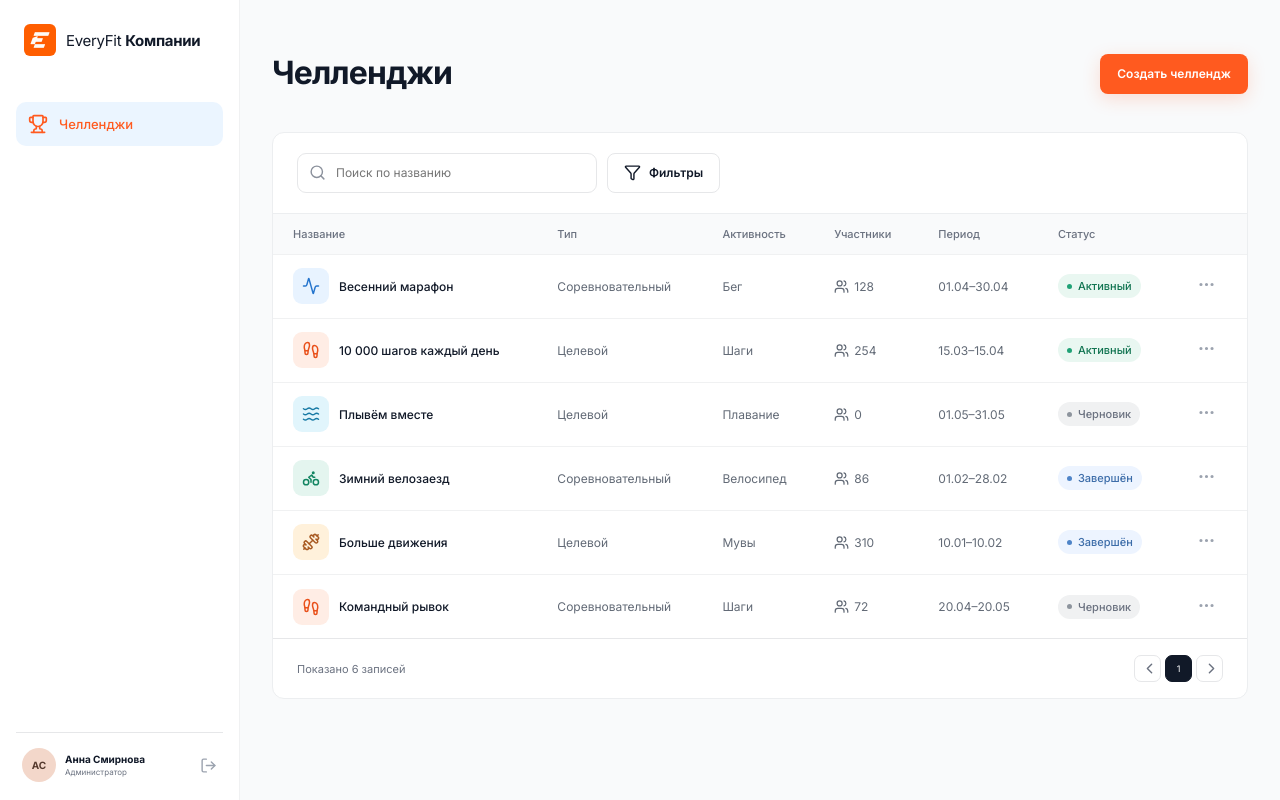
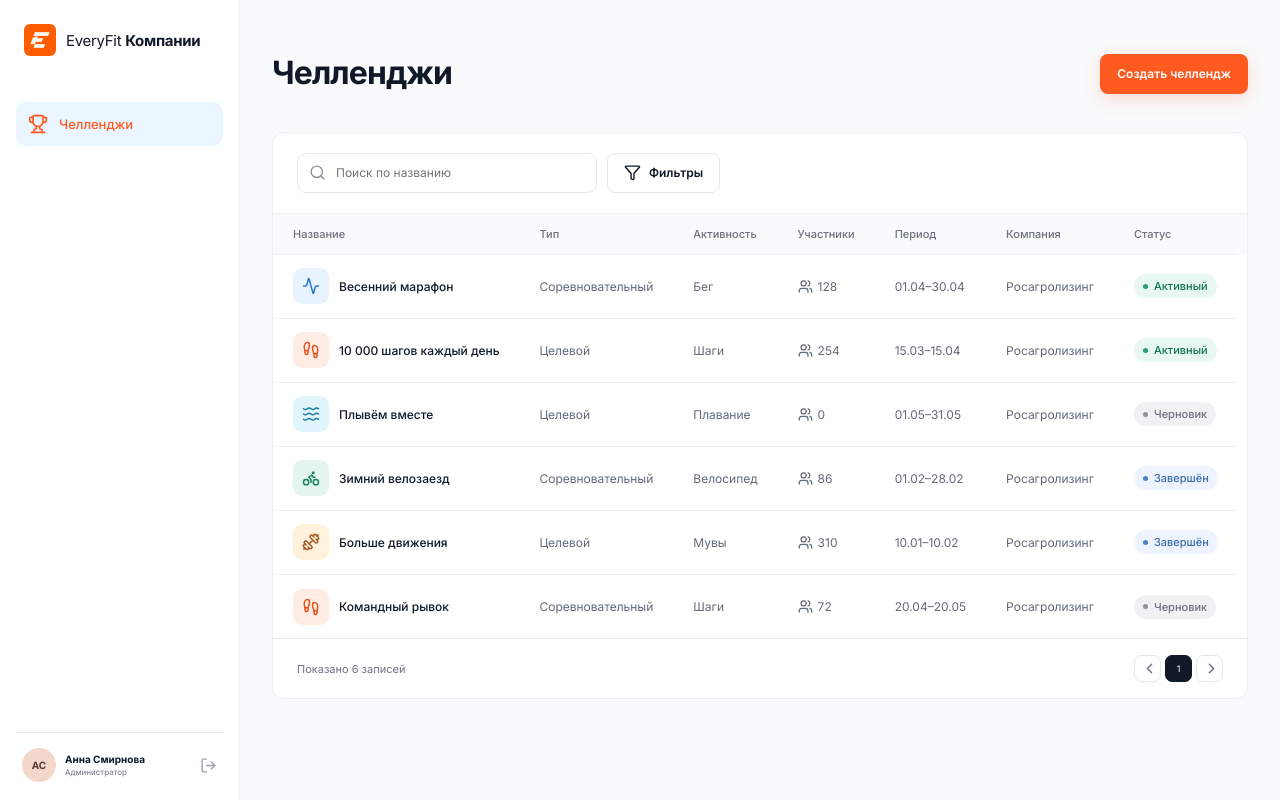
Before and after one commit to MacDuks/challenge-configuration, a React (Vite) app: page / in a window 1280 px wide. Built offline with nearby package versions, Linux system fonts and the light colour scheme.

Commit message:
Добавил компанию в таблицу челленджей

```diff
--- a/src/App.tsx
+++ b/src/App.tsx
@@ -175,7 +175,7 @@ function ChallengeList({ challenges, onCreate, notice }: { challenges: Challenge
         </div>
         <div className="table-scroll">
           <table>
-            <thead><tr><th>Название</th><th>Тип</th><th>Активность</th><th>Участники</th><th>Период</th><th>Статус</th><th /></tr></thead>
+            <thead><tr><th>Название</th><th>Тип</th><th>Активность</th><th>Участники</th><th>Период</th><th>Компания</th><th>Статус</th><th /></tr></thead>
             <tbody>
               {filtered.map((challenge) => {
                 const Icon = activityIcons[challenge.activity]
@@ -185,8 +185,8 @@ function ChallengeList({ challenges, onCreate, notice }: { challenges: Challenge
                   <td>{activityLabels[challenge.activity]}</td>
                   <td><span className="participant-cell"><Users size={15} />{challenge.participants}</span></td>
                   <td>{challenge.period}</td>
+                  <td>Росагролизинг</td>
                   <td><span className={`status-badge ${challenge.status}`}><i />{statusLabels[challenge.status]}</span></td>
-                  <td><button className="more-button"><MoreHorizontal size={19} /></button></td>
                 </tr>
               })}
             </tbody>
```
